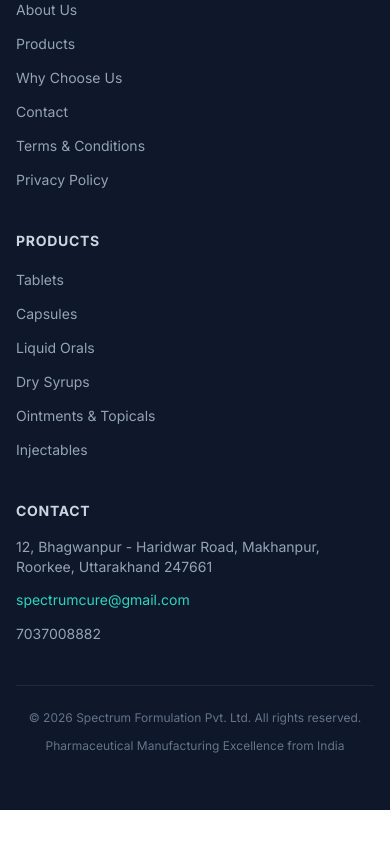
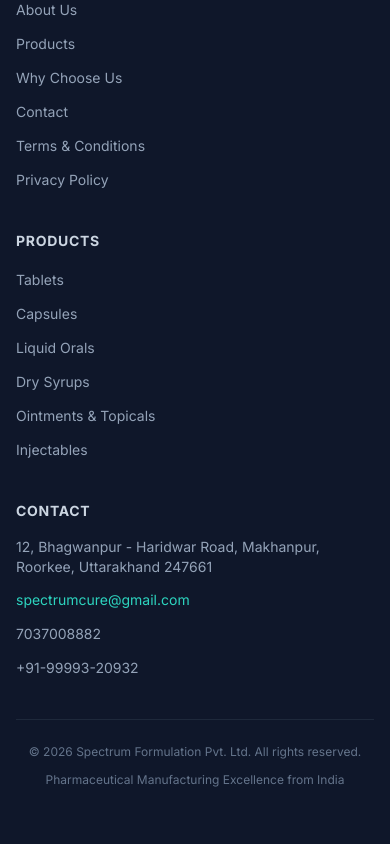
Before and after one commit to developer-prabhu-charan/Spectrum, a React (Create React App) app in the folder frontend/: page /privacy in a window 390 px wide. Shown: the part 3795-4639 px from the top of the page. Before the commit the page ends 4605 px from the top, so only its background shows below. Built offline with nearby package versions, Linux system fonts and the light colour scheme.

Commit message:
Add dual phone numbers - display both current and alternate contact numbers

```diff
--- a/frontend/src/components/ContactForm.jsx
+++ b/frontend/src/components/ContactForm.jsx
@@ -143,7 +143,8 @@ export const ContactForm = () => {
                   </div>
                   <div>
                     <p className="text-sm font-semibold text-slate-800">Phone / WhatsApp</p>
-                    <p className="!text-sm text-slate-600">+91-99993-20932</p>
+                    <p className="!text-sm text-slate-600">{footerData.phone}</p>
+                    <p className="!text-sm text-slate-600">{footerData.phone2}</p>
                   </div>
                 </div>
               </div>
--- a/frontend/src/components/Footer.jsx
+++ b/frontend/src/components/Footer.jsx
@@ -99,6 +99,14 @@ export const Footer = () => {
                   {footerData.phone}
                 </a>
               </li>
+              <li>
+                <a
+                  href={`tel:${footerData.phone2}`}
+                  className="!text-sm text-slate-400 hover:text-teal-300 transition-colors duration-200"
+                >
+                  {footerData.phone2}
+                </a>
+              </li>
             </ul>
           </div>
         </div>
--- a/frontend/src/data/mock.js
+++ b/frontend/src/data/mock.js
@@ -220,6 +220,7 @@ export const footerData = {
   address: "12, Bhagwanpur - Haridwar Road, Makhanpur, Roorkee, Uttarakhand 247661",
   email: "spectrumcure@gmail.com",
   phone: "7037008882",
+  phone2: "+91-99993-20932",
   compliance: "WHO-Approved Pharmaceutical Manufacturing Facility",
   quickLinks: [
   { label: "About Us", href: "/about" },
```
